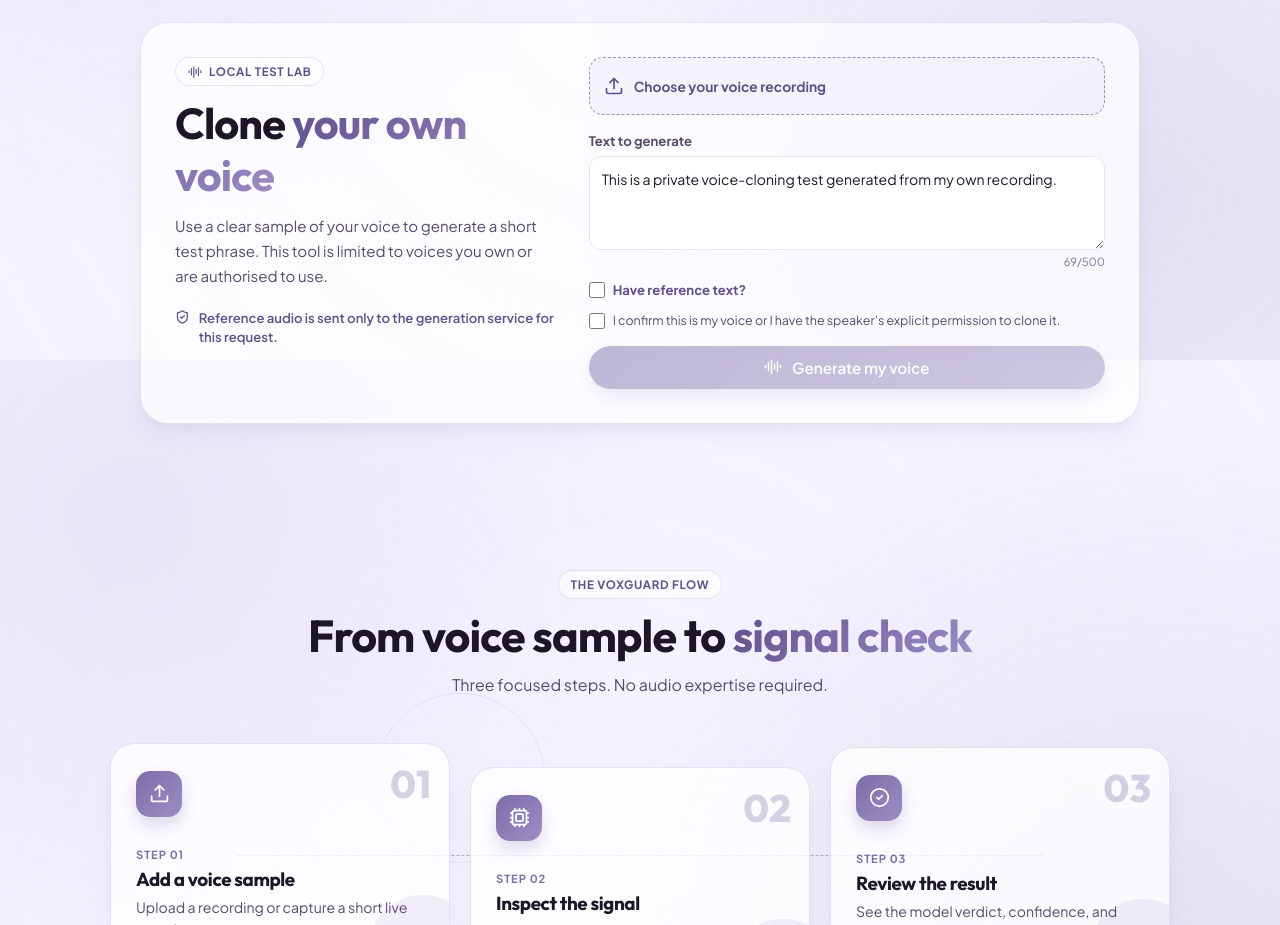
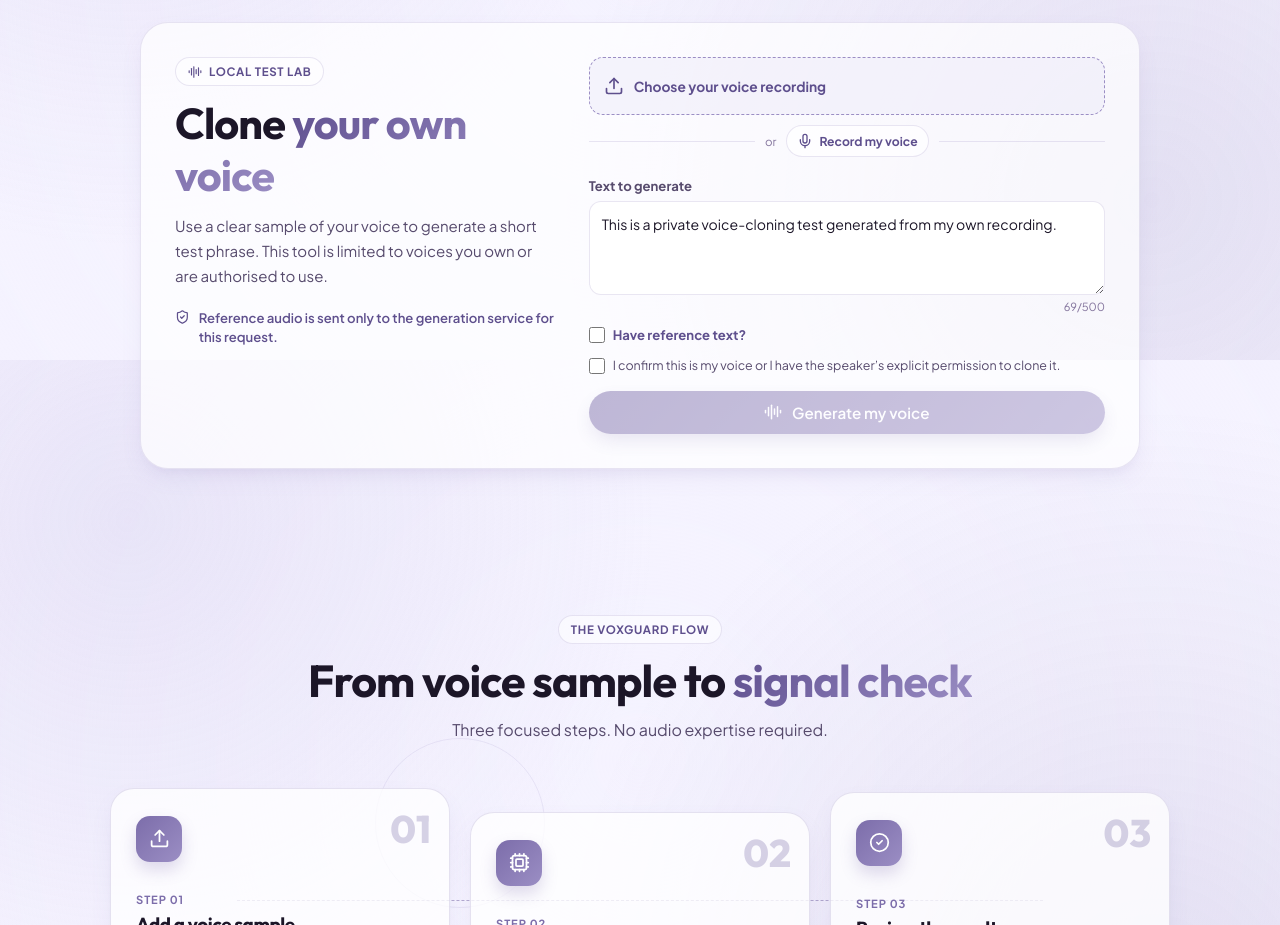
Before and after one commit to open-filer/voxGuard, a React (Vite) app: page / in a window 1280 px wide. Shown: the part 1240-2165 px from the top of the page. Built offline with nearby package versions, Linux system fonts and the light colour scheme; the HTML template or start-up script is replaced by a standard one.

Commit message:
Add voice recording to clone lab

```diff
--- a/src/components/VoiceClone.jsx
+++ b/src/components/VoiceClone.jsx
@@ -1,6 +1,37 @@
-import React, { useEffect, useState } from 'react';
-import { AudioLines, CheckCircle2, Download, LoaderCircle, ShieldCheck, Upload } from 'lucide-react';
+import React, { useEffect, useRef, useState } from 'react';
+import { AudioLines, CheckCircle2, Download, LoaderCircle, Mic, ShieldCheck, Square, Upload } from 'lucide-react';
 import { cloneOwnVoice } from '../services/gradioClient';
+
+function audioBufferToWav(audioBuffer) {
+  const samples = audioBuffer.getChannelData(0);
+  const bytesPerSample = 2;
+  const dataSize = samples.length * bytesPerSample;
+  const buffer = new ArrayBuffer(44 + dataSize);
+  const view = new DataView(buffer);
+  const writeText = (offset, value) => {
+    for (let index = 0; index < value.length; index += 1) view.setUint8(offset + index, value.charCodeAt(index));
+  };
+
+  writeText(0, 'RIFF');
+  view.setUint32(4, 36 + dataSize, true);
+  writeText(8, 'WAVE');
+  writeText(12, 'fmt ');
+  view.setUint32(16, 16, true);
+  view.setUint16(20, 1, true);
+  view.setUint16(22, 1, true);
+  view.setUint32(24, audioBuffer.sampleRate, true);
+  view.setUint32(28, audioBuffer.sampleRate * bytesPerSample, true);
+  view.setUint16(32, bytesPerSample, true);
+  view.setUint16(34, 16, true);
+  writeText(36, 'data');
+  view.setUint32(40, dataSize, true);
+
+  for (let index = 0, offset = 44; index < samples.length; index += 1, offset += bytesPerSample) {
+    const sample = Math.max(-1, Math.min(1, samples[index]));
+    view.setInt16(offset, sample < 0 ? sample * 0x8000 : sample * 0x7fff, true);
+  }
+  return new Blob([buffer], { type: 'audio/wav' });
+}
 
 export default function VoiceClone() {
   const [referenceAudio, setReferenceAudio] = useState(null);
@@ -9,12 +40,25 @@
   const [referenceText, setReferenceText] = useState('');
   const [consent, setConsent] = useState(false);
   const [generating, setGenerating] = useState(false);
+  const [isRecording, setIsRecording] = useState(false);
+  const [recordSeconds, setRecordSeconds] = useState(0);
   const [error, setError] = useState('');
   const [output, setOutput] = useState(null);
+  const recorderRef = useRef(null);
+  const recordingChunksRef = useRef([]);
+  const recordingContextRef = useRef(null);
+  const timerRef = useRef(null);
 
   useEffect(() => () => {
     if (output?.url?.startsWith('blob:')) URL.revokeObjectURL(output.url);
+    if (timerRef.current) clearInterval(timerRef.current);
   }, [output]);
+
+  useEffect(() => () => {
+    if (timerRef.current) clearInterval(timerRef.current);
+    recorderRef.current?.stream?.getTracks().forEach((track) => track.stop());
+    if (recordingContextRef.current?.state !== 'closed') recordingContextRef.current?.close();
+  }, []);
 
   const handleFile = (file) => {
     setError('');
@@ -43,6 +87,52 @@
     }
   };
 
+  const startRecording = async () => {
+    setError('');
+    setOutput(null);
+    recordingChunksRef.current = [];
+    try {
+      const stream = await navigator.mediaDevices.getUserMedia({ audio: true });
+      const recorder = new MediaRecorder(stream);
+      recorder.stream = stream;
+      const context = new (window.AudioContext || window.webkitAudioContext)();
+      recorderRef.current = recorder;
+      recordingContextRef.current = context;
+
+      recorder.ondataavailable = (event) => {
+        if (event.data.size > 0) recordingChunksRef.current.push(event.data);
+      };
+      recorder.onstop = async () => {
+        try {
+          const recordedAudio = new Blob(recordingChunksRef.current, { type: recorder.mimeType || 'audio/webm' });
+          if (!recordedAudio.size) throw new Error('No audio was captured.');
+          const decoded = await context.decodeAudioData(await recordedAudio.arrayBuffer());
+          const wav = audioBufferToWav(decoded);
+          wav.name = `my-voice-reference-${Date.now()}.wav`;
+          handleFile(wav);
+        } catch (err) {
+          setError('The recording could not be converted. Please try again or upload an audio file.');
+          console.error('Voice reference recording error:', err);
+        } finally {
+          stream.getTracks().forEach((track) => track.stop());
+          if (context.state !== 'closed') context.close();
+        }
+      };
+      recorder.start();
+      setRecordSeconds(0);
+      setIsRecording(true);
+      timerRef.current = setInterval(() => setRecordSeconds((seconds) => seconds + 1), 1000);
+    } catch (err) {
+      setError('Microphone access was denied or is unavailable in this browser.');
+    }
+  };
+
+  const stopRecording = () => {
+    if (recorderRef.current && isRecording) recorderRef.current.stop();
+    if (timerRef.current) clearInterval(timerRef.current);
+    setIsRecording(false);
+  };
+
   return (
     <section id="voice-clone" className="voice-clone-section">
       <div className="container">
@@ -61,6 +151,13 @@
               <span>{referenceAudio ? referenceAudio.name : 'Choose your voice recording'}</span>
               {referenceAudio && <small>{(referenceAudio.size / 1024).toFixed(1)} KB</small>}
             </label>
+            <div className="clone-record-row">
+              <span>or</span>
+              <button type="button" className="clone-record-button" onClick={isRecording ? stopRecording : startRecording}>
+                {isRecording ? <Square size={15} /> : <Mic size={16} />}
+                {isRecording ? `Stop recording (${recordSeconds}s)` : 'Record my voice'}
+              </button>
+            </div>
 
             <label className="clone-text-label" htmlFor="clone-text">Text to generate</label>
             <textarea id="clone-text" value={text} maxLength={500} onChange={(event) => setText(event.target.value)} placeholder="Write something for your voice to say." />
--- a/src/index.css
+++ b/src/index.css
@@ -604,6 +604,10 @@
 .clone-upload input { position: absolute; width: 1px; height: 1px; opacity: 0; }
 .clone-upload span { overflow: hidden; flex: 1; font-size: 0.86rem; font-weight: 700; text-overflow: ellipsis; white-space: nowrap; }
 .clone-upload small { color: var(--text-muted); font-size: 0.72rem; }
+.clone-record-row { display: flex; align-items: center; gap: 10px; margin: 10px 0 3px; color: var(--text-muted); font-size: 0.72rem; }
+.clone-record-row::before, .clone-record-row::after { height: 1px; flex: 1; background: var(--border-subtle); content: ''; }
+.clone-record-button { display: inline-flex; align-items: center; justify-content: center; gap: 6px; padding: 7px 10px; border: 1px solid var(--border-subtle); border-radius: var(--radius-full); color: var(--primary-soft-purple-dark); background: rgba(255, 255, 255, 0.7); font: inherit; font-size: 0.76rem; font-weight: 700; white-space: nowrap; }
+.clone-record-button:hover { border-color: var(--primary-lavender); background: var(--primary-lavender-ultra-light); }
 .clone-text-label { margin: 17px 0 7px; color: var(--text-secondary); font-size: 0.82rem; font-weight: 700; }
 .clone-form textarea { min-height: 94px; resize: vertical; padding: 12px; border: 1px solid var(--border-subtle); border-radius: 12px; outline: none; color: var(--text-main); background: #fff; font: inherit; font-size: 0.88rem; line-height: 1.5; }
 .clone-form textarea:focus { border-color: var(--primary-lavender); box-shadow: 0 0 0 3px rgba(155, 142, 196, 0.12); }
```
